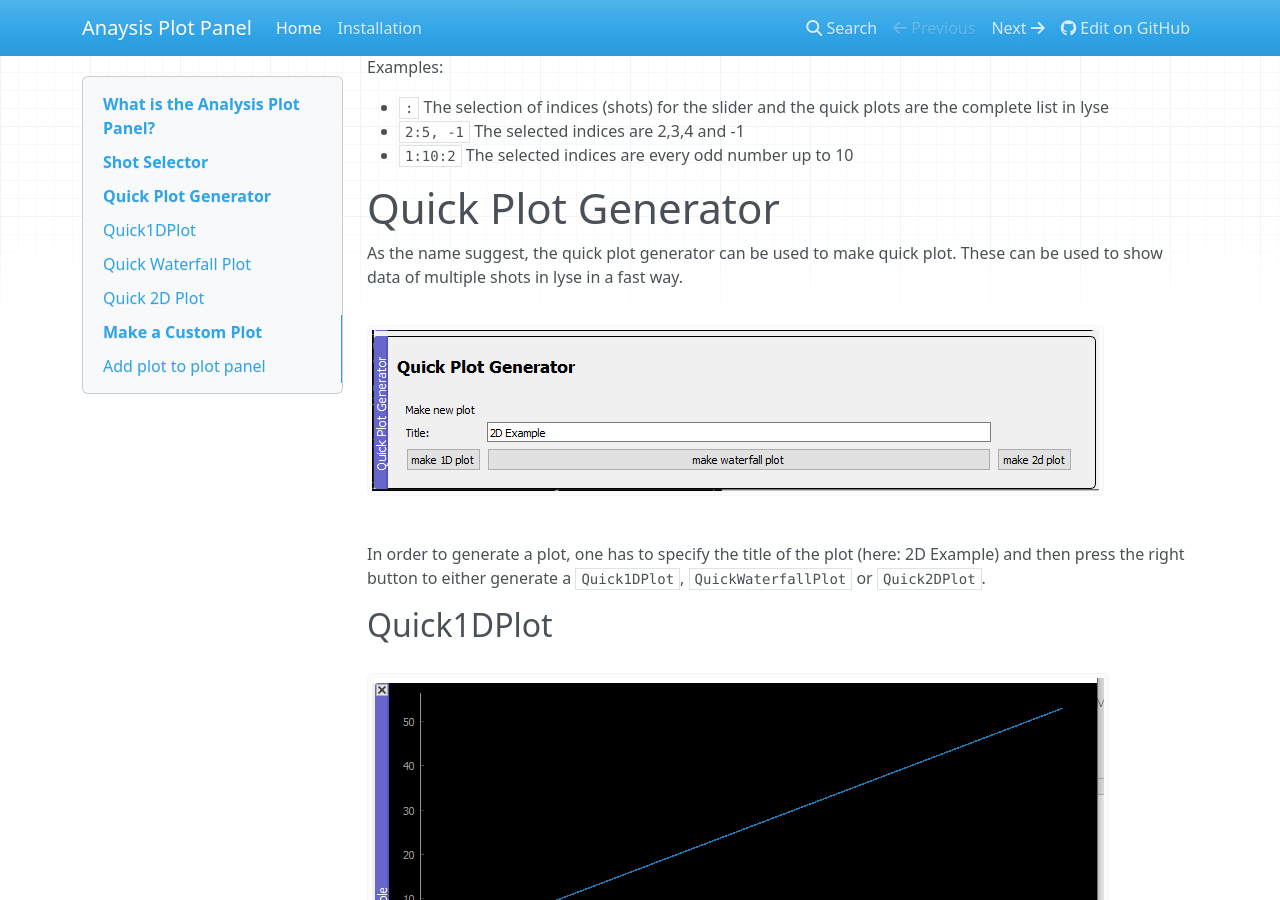
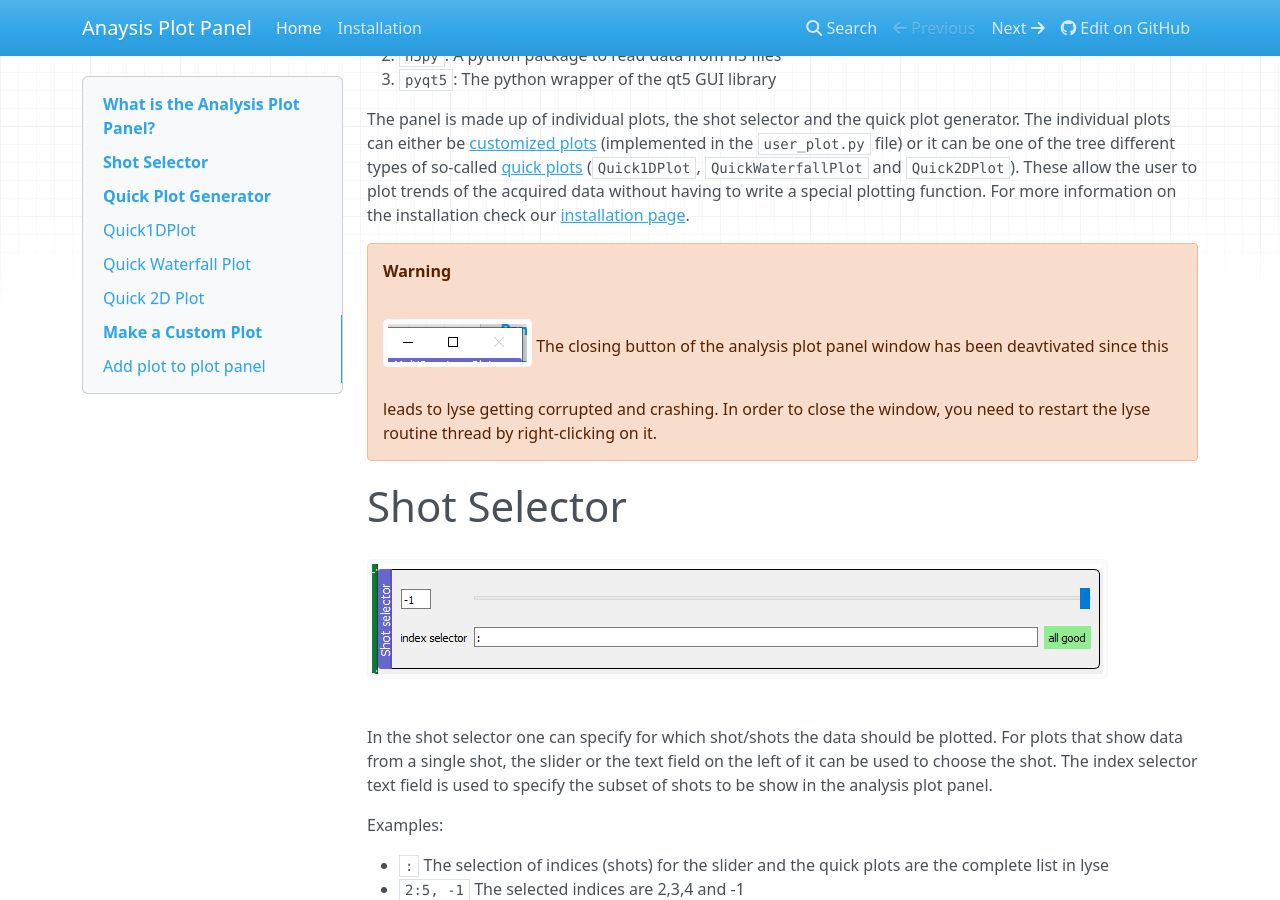
Before and after one commit to LQG-EPFL/analysis_plot_panel, an MkDocs documentation site: the page built from docs/index.md, in a window 1280 px wide and 900 px high, scrolled down 804 px. Built offline with MkDocs 1.6.1, drawn with Linux system fonts in a browser that asks for light colours; nearby versions of some CDN libraries.

Commit message:
updated documentation

```diff
--- a/docs/index.md
+++ b/docs/index.md
@@ -1,6 +1,8 @@
 # What is the Analysis Plot Panel?
 
 The analysis plot panel is a tool to plot data produced from [labscript suite](https://labscriptsuite.org/) based experiments in an fast end efficient way. It is directly linked to the lyse package using single-shot routines.
+
+![](full.png)
 
 The code has been developed by the [laboratory of quantum gases](https://www.epfl.ch/labs/lqg/). Check our [github page](https://github.com/LQG-EPFL) for other useful tools.
 
@@ -12,6 +14,9 @@
 
 The panel is made up of individual plots, the shot selector and the quick plot generator. The individual plots can either be [customized plots](index.md#make-a-custom-plot) (implemented in the `user_plot.py` file) or it can be one of the tree different types of so-called [quick plots](index.md#quick-plot-generator
 ) (`Quick1DPlot`, `QuickWaterfallPlot` and `Quick2DPlot`). These allow the user to plot trends of the acquired data without having to write a special plotting function. For more information on the installation check our [installation page](installation.md).
+
+!!! warning
+	![](closing_button.png) The closing button of the analysis plot panel window has been deavtivated since this leads to lyse getting corrupted and crashing. In order to close the window, you need to restart the lyse routine thread by right-clicking on it.
 
 # Shot Selector
 
```
Also changed, not shown: docs/installation.md (+1 -1 lines), docs/closing_button.PNG (added), docs/full.PNG (added), site/index.html, site/installation/index.html, site/search/search_index.json, 1 other file.
